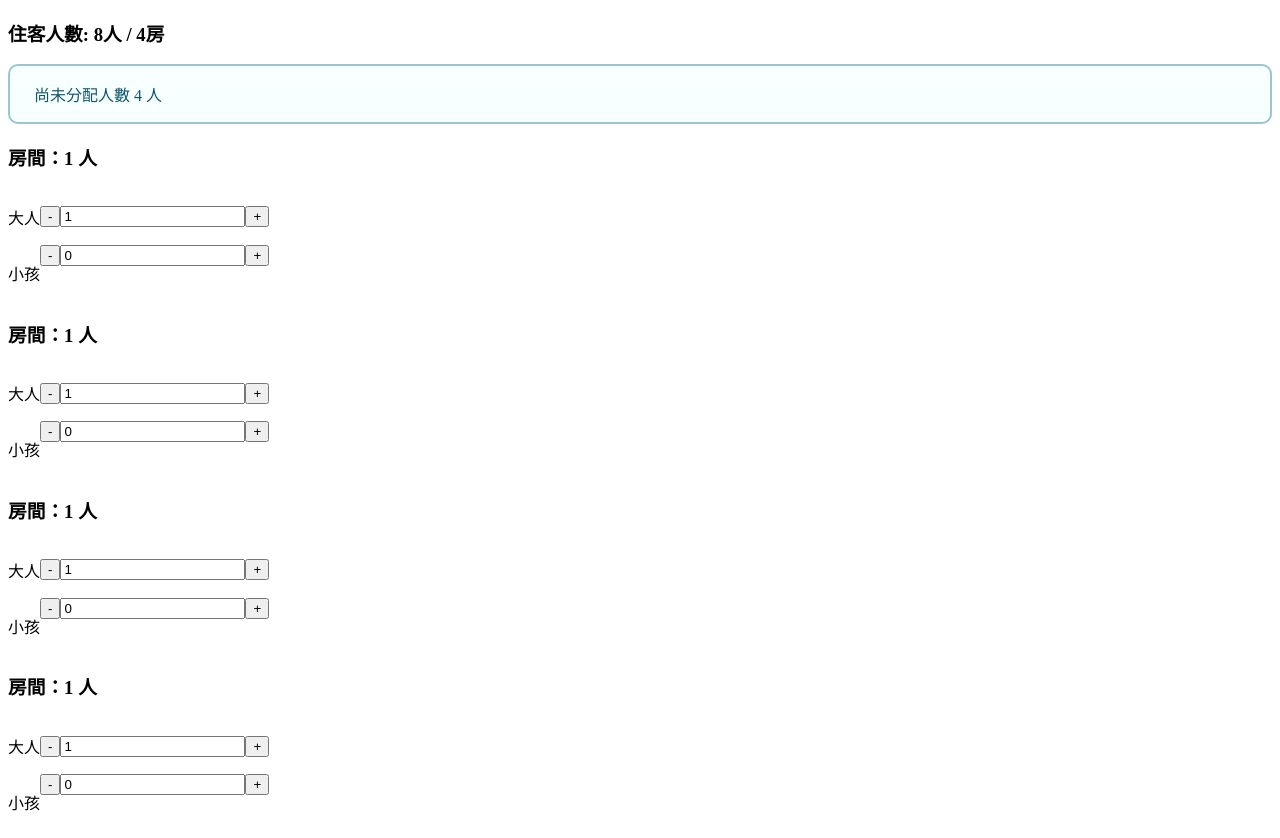
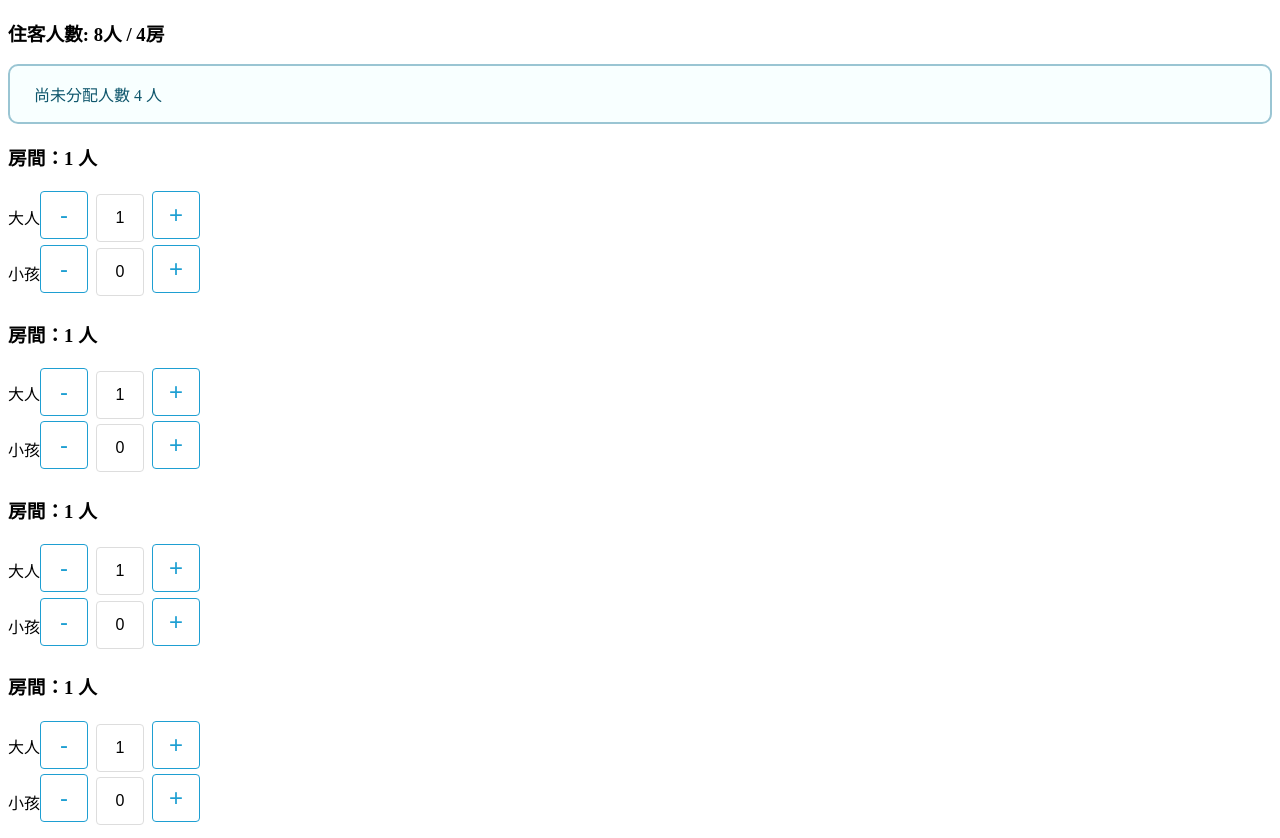
Before and after one commit to JaynPan/axsxixaxyxox, a React app: page / in a window 1280 px wide. Built offline with nearby package versions, Linux system fonts and the light colour scheme.

Commit message:
style <CustomInputNumber />

```diff
--- /dev/null
+++ b/src/GlobalStyles.ts
@@ -0,0 +1,7 @@
+import { createGlobalStyle } from 'styled-components';
+
+export default createGlobalStyle`
+  * {
+    box-sizing: border-box;
+  }
+`;
--- a/src/components/CustomInputNumber/CustomInputNumber.tsx
+++ b/src/components/CustomInputNumber/CustomInputNumber.tsx
@@ -1,5 +1,6 @@
-import React, { FC, ChangeEvent, useEffect, useRef } from 'react';
+import React, { FC, ChangeEvent, useEffect, useRef, useMemo } from 'react';
 import { filter, fromEvent, switchMap, takeUntil, timer } from 'rxjs';
+import { Button, Input } from './styles';
 
 import { CustomInputNumberProps, CustomEvent } from './types';
 
@@ -37,6 +38,7 @@ export const CustomInputNumber: FC<CustomInputNumberProps> = ({
 
   // TODO: modify step behavioral
   const updateCount = (type: 'increment' | 'decrement') => {
+    console.log('update count');
     const currentVal = Number(currentValueRef.current);
 
     if (isNaN(currentVal)) return;
@@ -125,14 +127,14 @@ export const CustomInputNumber: FC<CustomInputNumberProps> = ({
 
   return (
     <div>
-      <button
-        name="decrement-button"
+      <Button
+        name={`${name}_decrement_button`}
         ref={decrementalButtonRef}
         disabled={disabled}
       >
         -
-      </button>
-      <input
+      </Button>
+      <Input
         ref={inputNumberRef}
         value={value}
         name={name}
@@ -140,9 +142,13 @@ export const CustomInputNumber: FC<CustomInputNumberProps> = ({
         onBlur={handleInputOnBlur}
         disabled={disabled}
       />
-      <button ref={incrementalButtonRef} disabled={disabled}>
+      <Button
+        name={`${name}_increment_button`}
+        ref={incrementalButtonRef}
+        disabled={disabled}
+      >
         +
-      </button>
+      </Button>
     </div>
   );
 };
--- /dev/null
+++ b/src/components/CustomInputNumber/styles.ts
@@ -0,0 +1,24 @@
+import styled from 'styled-components';
+
+export const Button = styled.button`
+  width: 48px;
+  height: 48px;
+  font-size: 16px;
+  border: 1px solid rgb(30, 159, 210);
+  border-radius: 4px;
+  color: rgb(30, 159, 210);
+  background-color: #fff;
+  font-size: 24px;
+  cursor: ${({ disabled }) => (disabled ? 'not-allowed' : 'pointer')};
+  opacity: ${({ disabled }) => (disabled ? '0.48' : '1')};
+`;
+
+export const Input = styled.input`
+  width: 48px;
+  height: 48px;
+  font-size: 16px;
+  text-align: center;
+  border: 1px solid #ddd;
+  border-radius: 4px;
+  margin: 0 8px;
+`;
--- a/src/index.tsx
+++ b/src/index.tsx
@@ -2,14 +2,18 @@ import React from 'react';
 import ReactDOM from 'react-dom';
 
 import { RoomAllocation } from './components/RoomAllocation';
+import GlobalStyles from './GlobalStyles';
 
 const App = () => {
   return (
-    <RoomAllocation
-      guest={8}
-      room={4}
-      onChange={(results) => console.log('index.js', results)}
-    />
+    <>
+      <GlobalStyles />
+      <RoomAllocation
+        guest={8}
+        room={4}
+        onChange={(results) => console.log('index.js', results)}
+      />
+    </>
   );
 };
 
```
